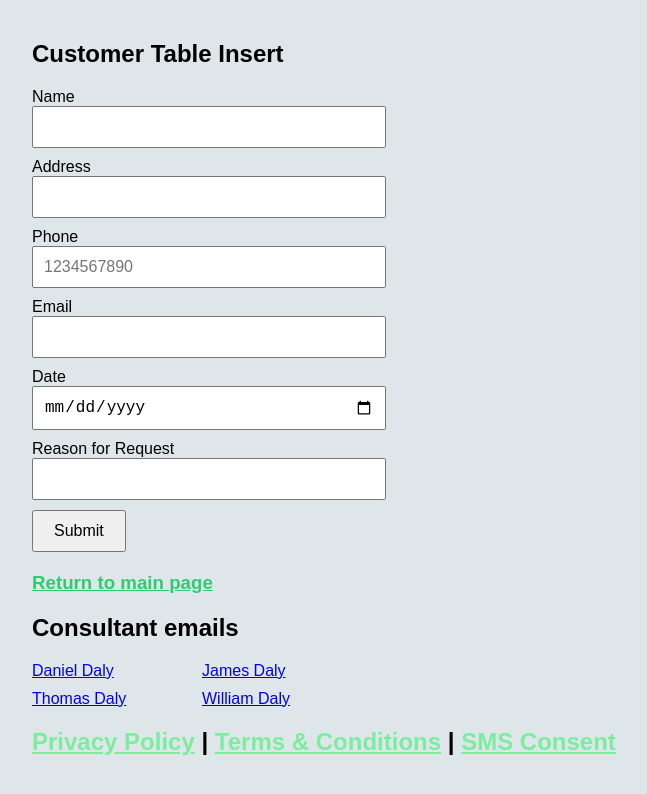
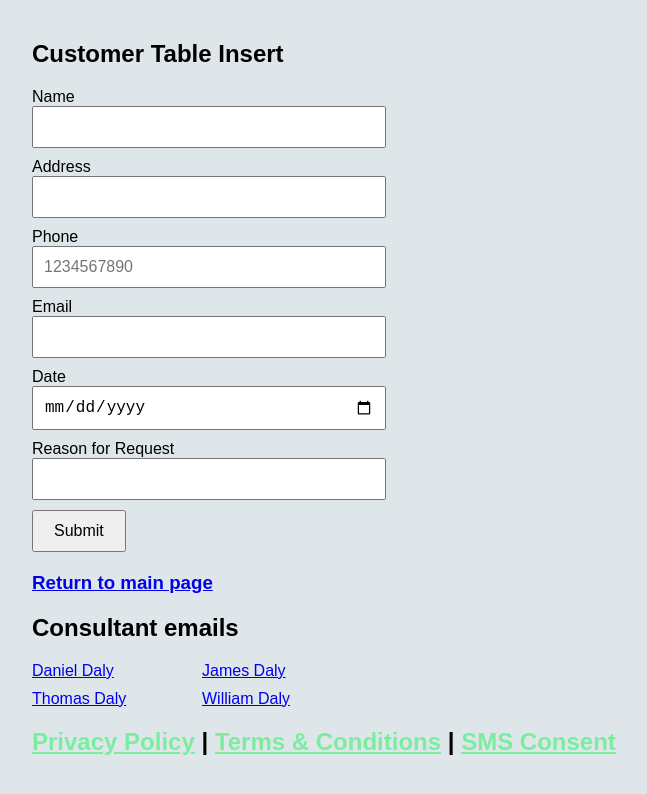
Before and after one commit to Korgano011/true-website, a plain HTML site: page index1.html in a window 1280 px wide. Shown: the whole page, without its empty margins (308-955 px from the left). Drawn offline with Linux system fonts and the light colour scheme.

Commit message:
Fix anchor tag style attributes in index1.html

```diff
--- a/index1.html
+++ b/index1.html
@@ -170,7 +170,7 @@ email.focus();
 }
 </script>
 <h3>
-<a href="https://main.d12vjk14q2rdic.amplifyapp.com" style="color: #2ecc71" text-decoration: underline;>Return to main page</a>
+<a href="https://main.d12vjk14q2rdic.amplifyapp.com" text-decoration: underline;>Return to main page</a>
 </h3>
 <style>
 .consultants {
```
